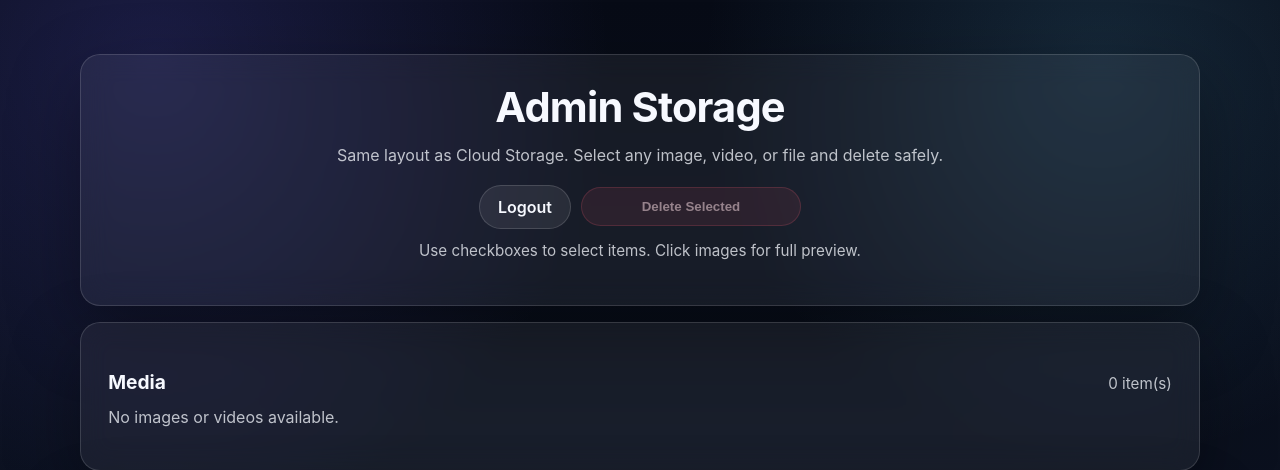
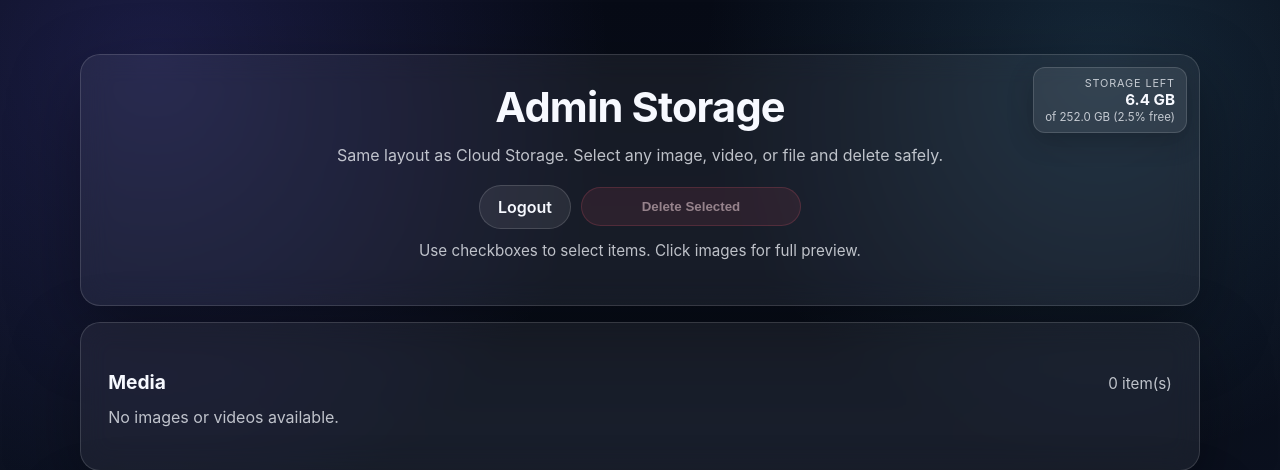
Before and after one commit to VForev/homeCloud, a Flask app: page /admin in a window 1280 px wide. Shown: the top 470 px of the page. Run offline with Flask 3, Linux system fonts and the light colour scheme; the visitor is signed in with stand-in values (Sample User, id 1).

Commit message:
storage counter space free

```diff
--- a/app.py
+++ b/app.py
@@ -4,6 +4,7 @@ import time
 import uuid
 import threading
 import mimetypes
+import shutil
 from flask import (
     Flask, render_template, render_template_string, request,
     redirect, url_for, session, send_from_directory, jsonify, flash
@@ -125,6 +126,20 @@ def format_file_size(size_bytes):
             return f"{value:.1f} {unit}"
         value /= 1024
     return f"{int(size_bytes)} B"
+
+
+def get_machine_storage_status(target_path):
+    try:
+        usage = shutil.disk_usage(target_path)
+    except (FileNotFoundError, OSError):
+        return None
+
+    free_percent = round((usage.free / usage.total) * 100, 1) if usage.total else 0.0
+    return {
+        'free_label': format_file_size(usage.free),
+        'total_label': format_file_size(usage.total),
+        'free_percent': free_percent,
+    }
 
 
 def clean_filename(raw_filename):
@@ -312,7 +327,13 @@ def admin():
     items = get_storage_items_sorted_by_date(app.config['UPLOAD_FOLDER'])
     media_items = [item for item in items if item['type'] in ('image', 'video')]
     file_items = [item for item in items if item['type'] == 'file']
-    return render_template('admin.html', media_items=media_items, file_items=file_items)
+    storage_status = get_machine_storage_status(os.path.abspath(app.config['UPLOAD_FOLDER']))
+    return render_template(
+        'admin.html',
+        media_items=media_items,
+        file_items=file_items,
+        storage_status=storage_status,
+    )
 
 @app.route('/view')
 def view_gallery():
--- a/templates/admin.html
+++ b/templates/admin.html
@@ -132,9 +132,53 @@
             min-width: 220px;
         }
 
+        .admin-top-bar {
+            position: relative;
+        }
+
+        .storage-badge {
+            position: absolute;
+            top: 12px;
+            right: 12px;
+            padding: 8px 11px;
+            border-radius: 12px;
+            border: 1px solid var(--line);
+            background: rgba(255, 255, 255, 0.08);
+            display: grid;
+            gap: 1px;
+            text-align: right;
+            box-shadow: 0 8px 26px rgba(0, 0, 0, 0.22);
+        }
+
+        .storage-label {
+            font-size: 0.68rem;
+            letter-spacing: 0.08em;
+            text-transform: uppercase;
+            color: var(--muted);
+        }
+
+        .storage-value {
+            font-size: 0.95rem;
+            font-weight: 700;
+            line-height: 1.2;
+            color: var(--text);
+        }
+
+        .storage-sub {
+            font-size: 0.72rem;
+            color: var(--muted);
+        }
+
         @media (max-width: 700px) {
             .file-name {
                 padding-left: 30px;
+            }
+
+            .storage-badge {
+                position: static;
+                margin: 0 auto 10px;
+                text-align: center;
+                width: fit-content;
             }
         }
     </style>
@@ -142,7 +186,15 @@
 <body>
     <main class="page-shell">
         <div class="container">
-            <div class="top-bar">
+            <div class="top-bar admin-top-bar">
+                {% if storage_status %}
+                <div class="storage-badge" title="Available machine storage">
+                    <span class="storage-label">Storage Left</span>
+                    <span class="storage-value">{{ storage_status.free_label }}</span>
+                    <span class="storage-sub">of {{ storage_status.total_label }} ({{ storage_status.free_percent }}% free)</span>
+                </div>
+                {% endif %}
+
                 <h1 class="page-title" style="text-align:center;">Admin Storage</h1>
                 <p class="page-subtitle" style="text-align:center;">
                     Same layout as Cloud Storage. Select any image, video, or file and delete safely.
```
